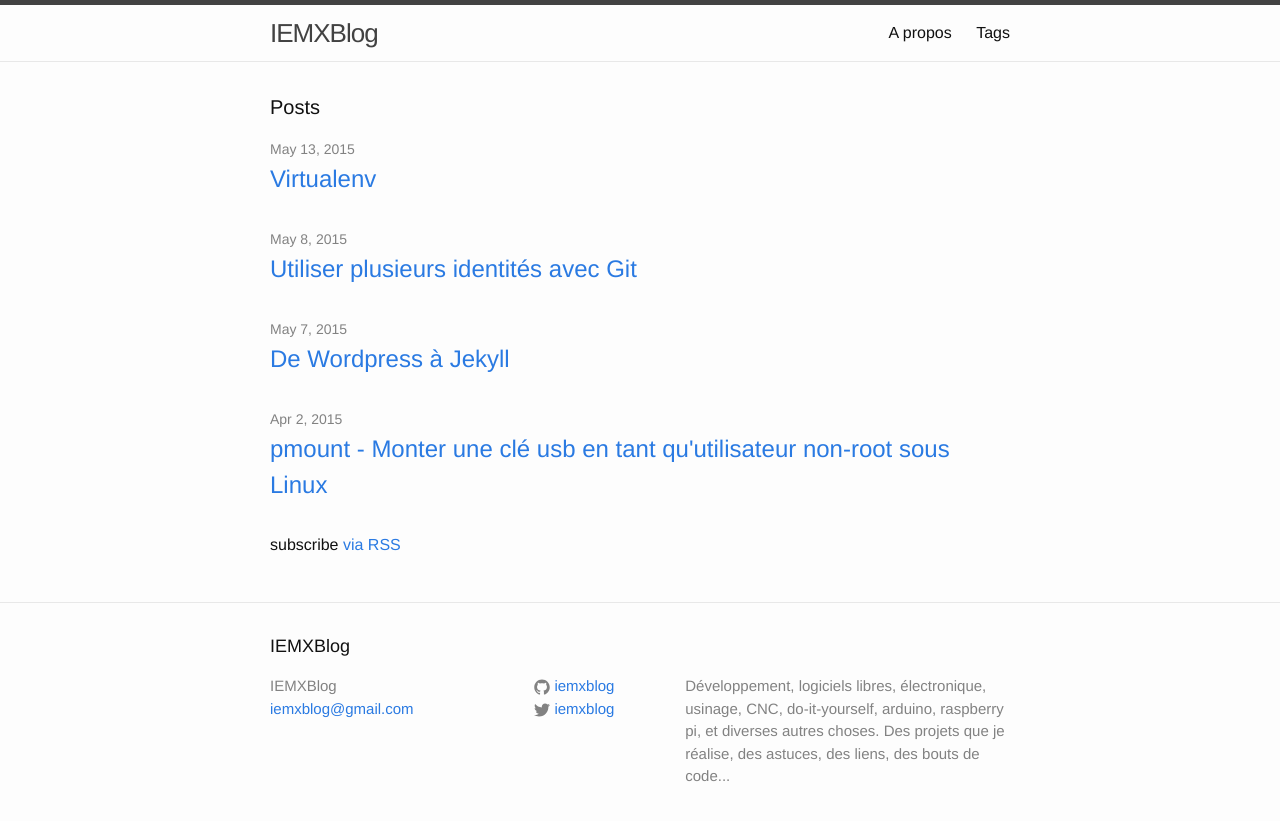
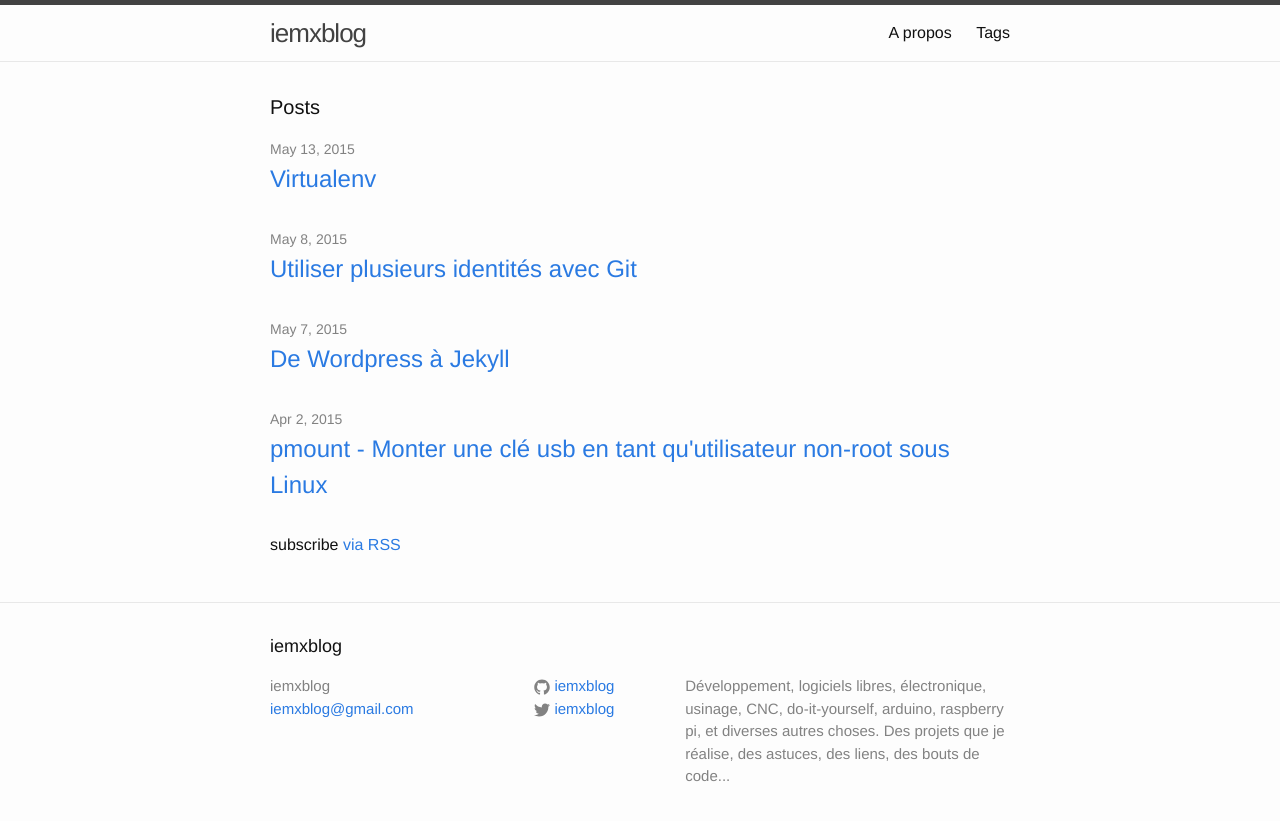
Before and after one commit to iemxblog/iemxblog.github.io, a Jekyll site: the page built from index.html, in a window 1280 px wide. Shown: the top 821 px of the page. Built offline with Jekyll 4.4.1, drawn with Linux system fonts in a browser that asks for light colours.

Commit message:
Titre du blog tout en minuscules

```diff
--- a/_config.yml
+++ b/_config.yml
@@ -1,5 +1,5 @@
 # Site settings
-title: IEMXBlog
+title: iemxblog
 email: iemxblog@gmail.com
 description: > # this means to ignore newlines until "baseurl:"
   Développement, logiciels libres, électronique, usinage, CNC, do-it-yourself, arduino, raspberry pi, et diverses autres choses.
```
